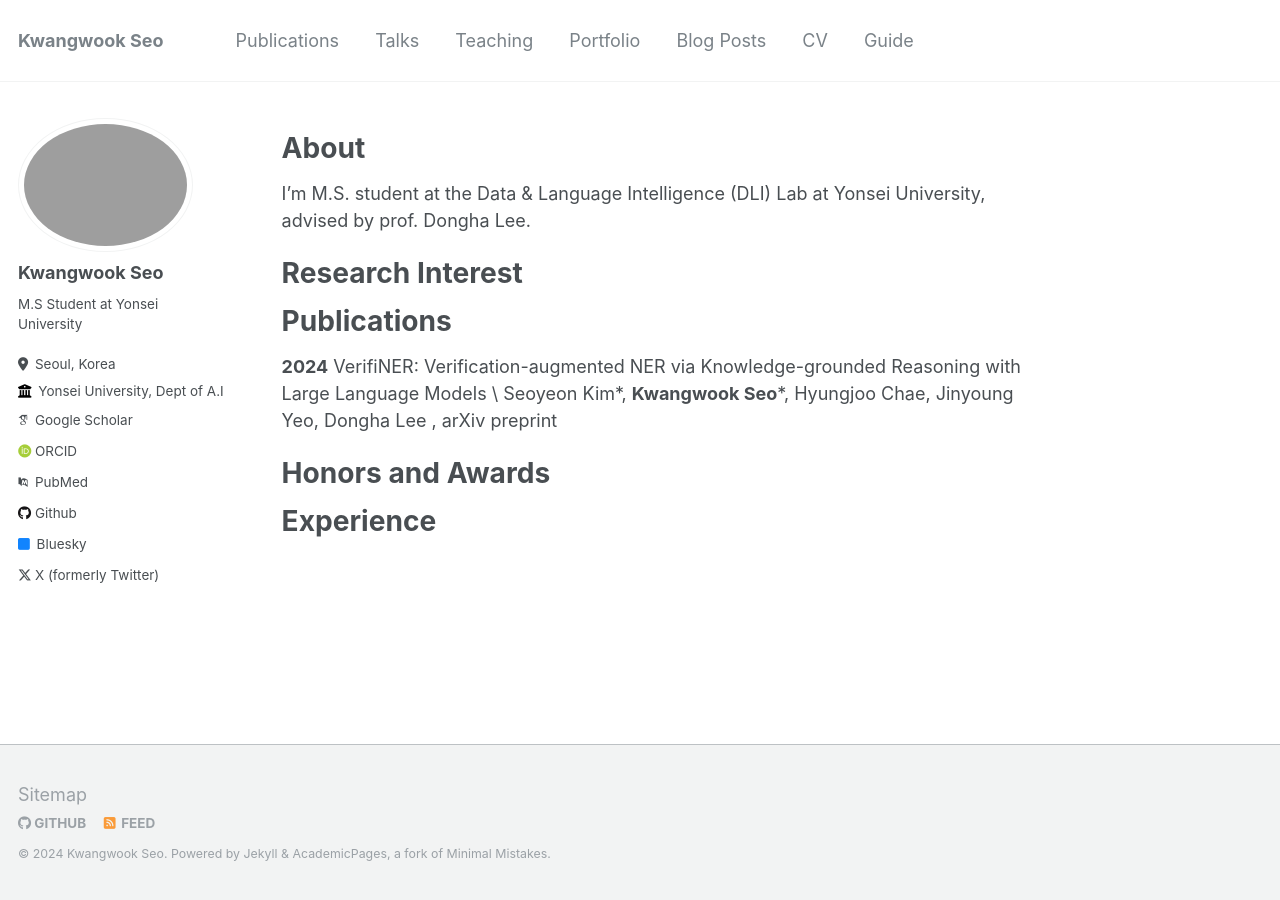
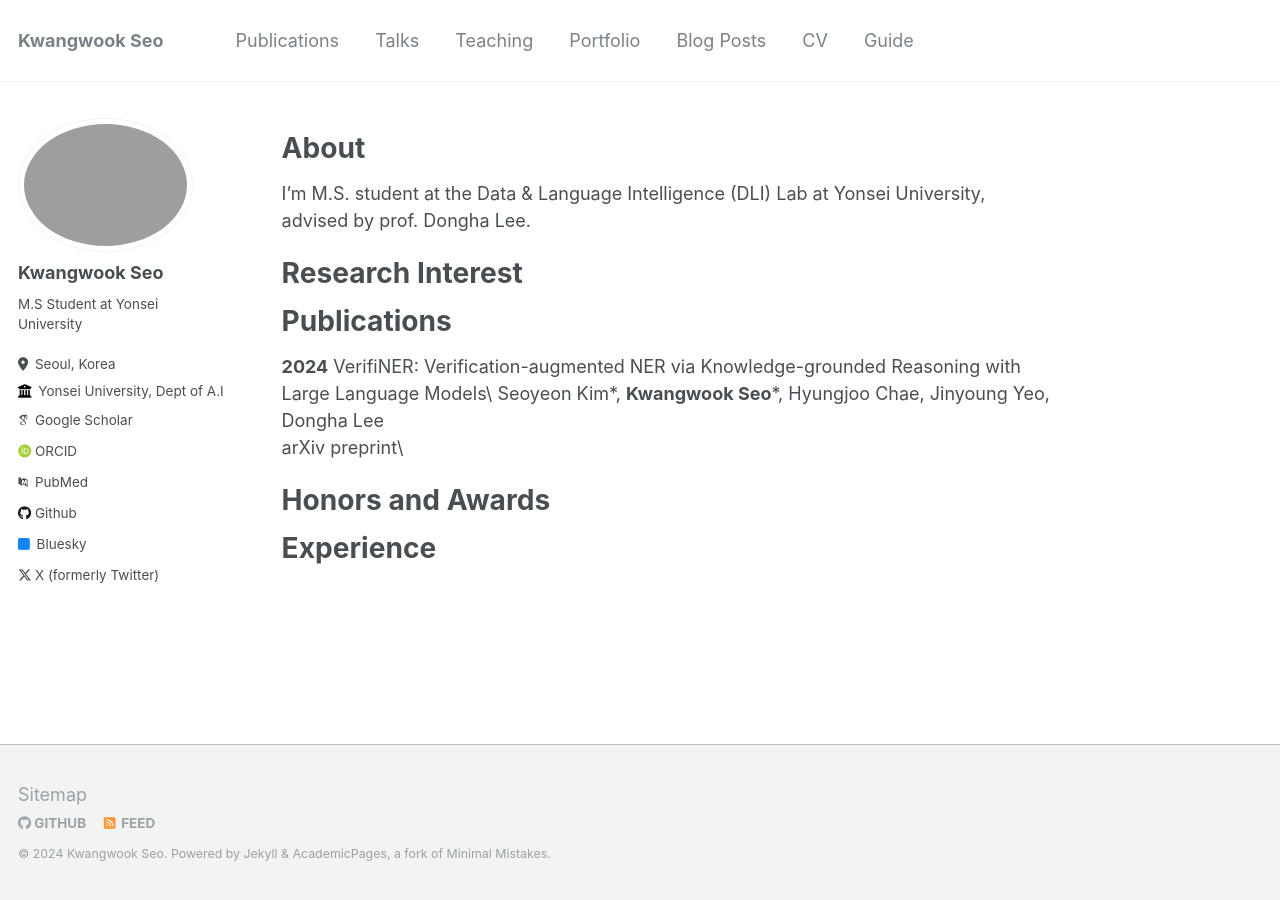
Before and after one commit to tommyEzreal/tommyEzreal.github.io, a Jekyll site: the page built from _pages/about.md, in a window 1280 px wide. Built offline with Jekyll 4.4.1, drawn with Linux system fonts in a browser that asks for light colours; some web fonts are replaced.

```diff
--- a/_pages/about.md
+++ b/_pages/about.md
@@ -18,8 +18,9 @@ Research Interest
 Publications
 ======
 **2024**
-VerifiNER: Verification-augmented NER via Knowledge-grounded Reasoning with Large Language Models \\
-Seoyeon Kim\*, **Kwangwook Seo**\*, Hyungjoo Chae, Jinyoung Yeo, Dongha Lee , arXiv preprint
+VerifiNER: Verification-augmented NER via Knowledge-grounded Reasoning with Large Language Models\\
+Seoyeon Kim\*, **Kwangwook Seo**\*, Hyungjoo Chae, Jinyoung Yeo, Dongha Lee\\
+arXiv preprint\\
 
 Honors and Awards
 ======
```
